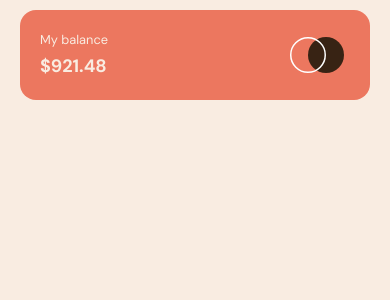
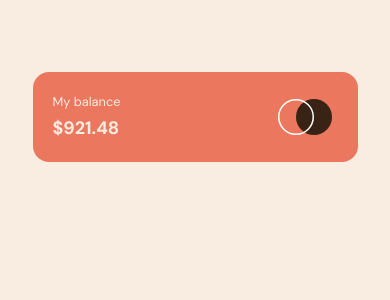
Before and after one commit to ItaloDev-Marcelo/expenses-chart-ts, a React (Vite) app: page / in a window 390 px wide. Shown: the top 300 px of the page. Built offline with nearby package versions, Linux system fonts and the light colour scheme.

Commit message:
refactor: update style in BalanceHeader and App to fix responsivity

```diff
--- a/src/App.tsx
+++ b/src/App.tsx
@@ -2,7 +2,7 @@ import BalanceHeader from './balance/BalanceHeader'
 function App() {
 
   return (
-     <div className='flex flex-col items-center justify-center mt-2.5 md:mt-[5rem] xl:mt-[7rem]'>
+     <div className='flex flex-col items-center justify-center mt-18 tb:mt-[5;5rem] md:mt-20 xl:mt-28 px-2'>
        <BalanceHeader/>
      </div>
   )
--- a/src/balance/BalanceHeader.tsx
+++ b/src/balance/BalanceHeader.tsx
@@ -2,7 +2,7 @@ import logo from '../assets/images/logo.svg'
 
 const BalanceHeader = () => {
   return (
-    <header className='bg-Primary-red flex justify-between items-center h-[90px] rounded-2xl w-[350px] md:w-[375px] xl:w-[400px] p-2'>
+    <header className='bg-Primary-red flex justify-between items-center h-[90px] rounded-2xl w-[325px] md:w-[375px] xl:w-[400px] p-2'>
         <div className='ml-3 text-Neutral-red-100'>
             <h1 className='text-[.8em]'>My balance</h1>
             <p  className='text-[1.125em] xl:text-[1.2em] mt-1 font-bold'>$921.48</p>
```
